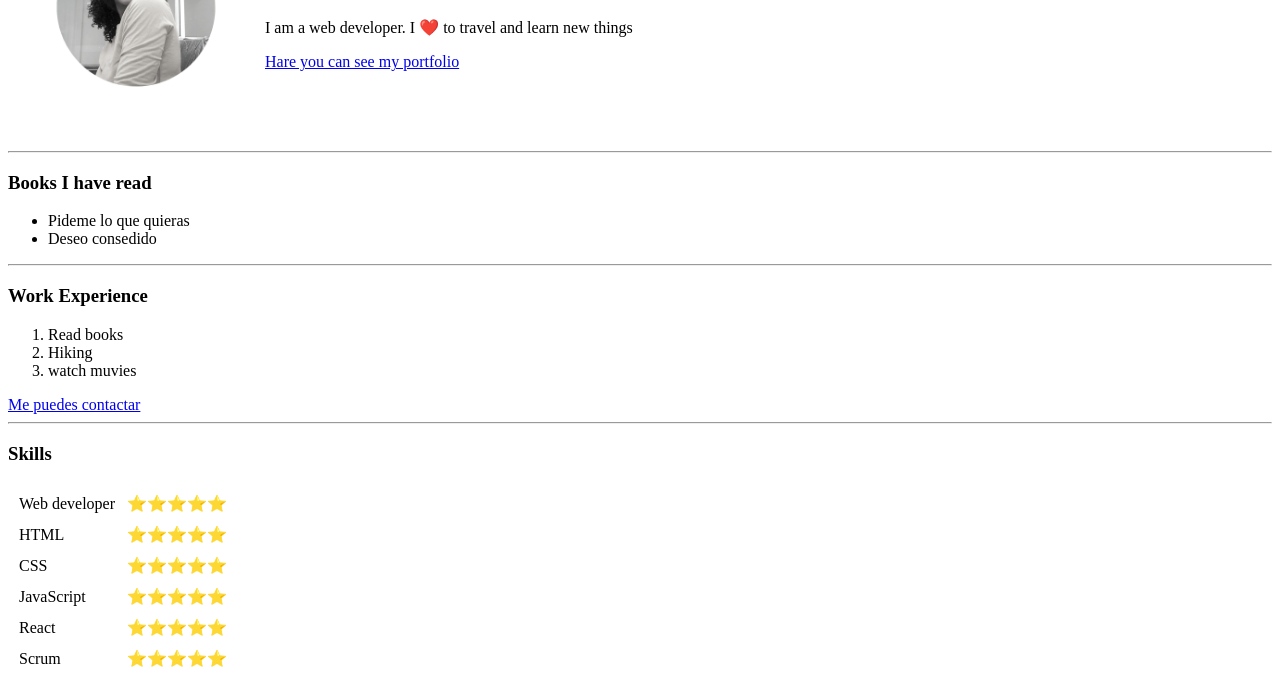
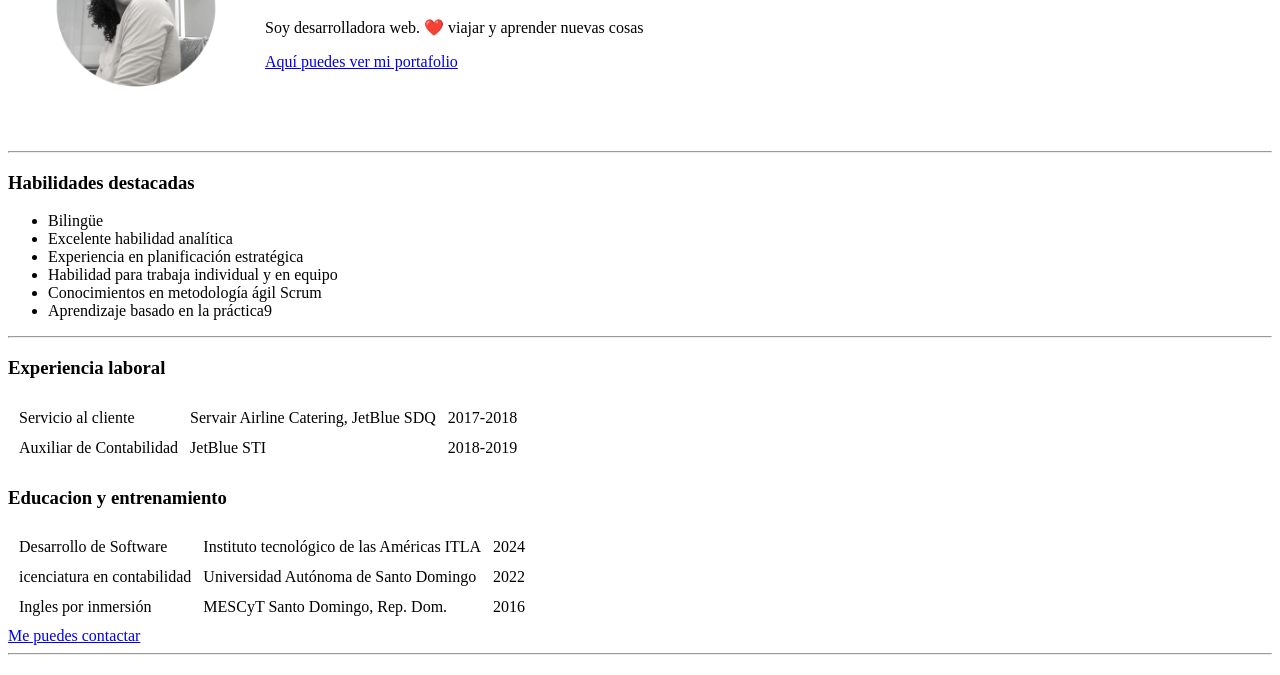
Before and after one commit to YsabelReyes/CV, a plain HTML site: page index.html in a window 1280 px wide. Shown: the part 125-800 px from the top of the page. Drawn offline with Linux system fonts and the light colour scheme.

Commit message:
Skills updated

```diff
--- a/index.html
+++ b/index.html
@@ -11,24 +11,55 @@
     <tr>
         <td><img src="Imagenes/Profil.png" width="250px" alt="Diana profile picture"></td>
         <td><h1>Diana Reyes</h1>
-            <p> I am a web developer. I ❤️ to travel and learn new things</p>
-            <p><a href="https://www.canva.com/design/DAE9cjBdkjU/o3EPGJTHg33E9UtVZziDyg/view?utm_content=DAE9cjBdkjU&utm_campaign=designshare&utm_medium=link&utm_source=publishsharelink" target="_blanck">Hare you can see my portfolio</a> </p></td>
+            <p> Soy desarrolladora web. ❤️ viajar y aprender nuevas cosas</p>
+            <p><a href="https://www.canva.com/design/DAE9cjBdkjU/o3EPGJTHg33E9UtVZziDyg/view?utm_content=DAE9cjBdkjU&utm_campaign=designshare&utm_medium=link&utm_source=publishsharelink" target="_blanck">Aquí puedes ver mi portafolio</a> </p></td>
     </tr>
 
 </table>
     <hr>
-    <h3>Books I have read</h3>
+    <h3>Habilidades destacadas</h3>
     <ul>
-        <li>Pideme lo que quieras</li>
-        <li>Deseo consedido</li>
+        <li>Bilingüe</li>
+        <li>Excelente habilidad analítica</li>
+        <li>Experiencia en planificación estratégica</li>
+        <li>Habilidad para trabaja individual y en equipo</li>
+        <li>Conocimientos en metodología ágil Scrum
+        </li>
+        <li>Aprendizaje basado en la práctica9</li>
     </ul>
     <hr>
-    <h3>Work Experience</h3>
-    <ol>
-        <li>Read books</li>
-        <li>Hiking</li>
-        <li> watch muvies</li>
-    </ol>
+    <h3>Experiencia laboral</h3>
+    <table cellspacing="10px">
+        <tr>
+            <td>Servicio al cliente</td>
+            <td>Servair Airline Catering, JetBlue SDQ</td>
+            <td>2017-2018</td>
+        </tr>
+        <tr>
+            <td>Auxiliar de Contabilidad</td>
+            <td>JetBlue STI</td>
+            <td>2018-2019</td>
+        </tr>
+    </table>
+    <h3>Educacion y entrenamiento</h3>
+    <table cellspacing="10px">
+        <tr>
+            <td>Desarrollo de Software</td>
+            <td>Instituto tecnológico de las Américas ITLA</td>
+            <td>2024</td>
+        </tr>
+        <tr>
+            <td>icenciatura en contabilidad</td>
+            <td>Universidad Autónoma de Santo Domingo</td>
+            <td>2022</td>
+        </tr>
+        <tr>
+            <td>Ingles por inmersión</td>
+            <td>MESCyT Santo Domingo, Rep. Dom.</td>
+            <td>2016</td>
+        </tr>
+    </table>
+
     <a href="hibbies.html">Me puedes contactar</a>
     <hr>
     <h3>Skills</h3>
```
